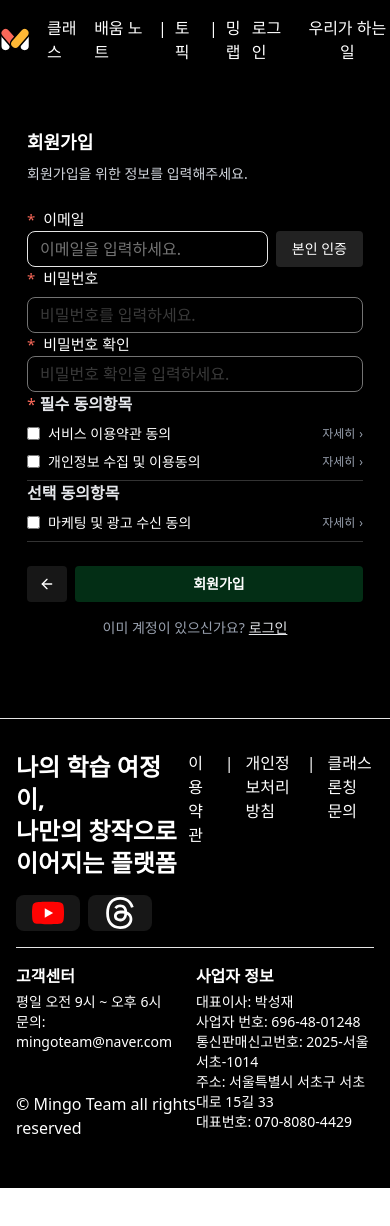
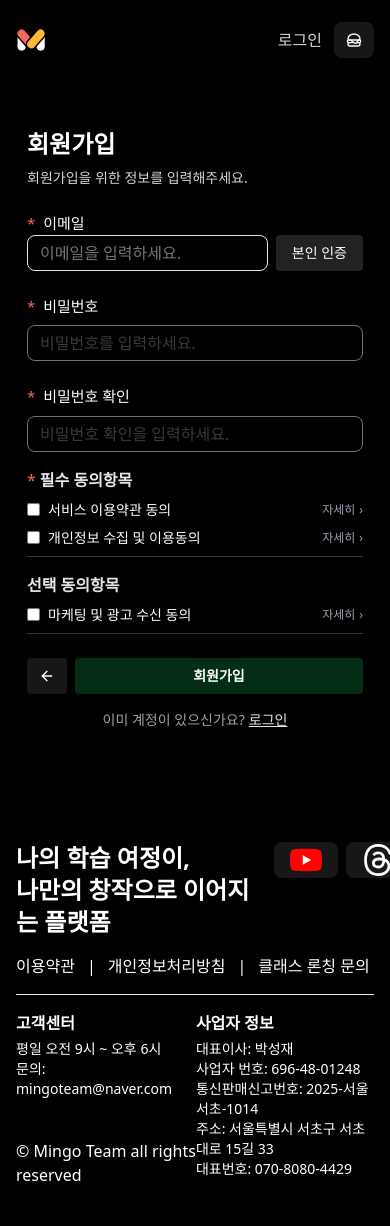
Before and after one commit to tenjung/mingo-clone, a React (Vite) app: page /sign-up in a window 390 px wide. Shown: the top 1226 px of the page. Before the commit the page ends 1188 px from the top, so only its background shows below. Built offline with nearby package versions, Linux system fonts and the light colour scheme.

Commit message:
11-15 sign-in / sign-up

```diff
--- a/src/App.tsx
+++ b/src/App.tsx
@@ -1,9 +1,14 @@
+import AuthLayout from "./components/common/AuthLayout";
 import { Button } from "./components/ui/button";
 import SignIn from "./pages/auth/sign-in";
 import { defineConfig } from "eslint/config";
 
 function App() {
-  return <div>defineConfig</div>;
+  return (
+    <div>
+      <AuthLayout />
+    </div>
+  );
 }
 
 export default App;
--- a/src/components/common/AuthLayout.tsx
+++ b/src/components/common/AuthLayout.tsx
@@ -1,3 +1,4 @@
+import { Hamburger } from "lucide-react";
 import { Button } from "../ui/button";
 import { Outlet } from "react-router-dom";
 
@@ -5,12 +6,12 @@ function AuthLayout() {
   return (
     <div className="flex flex-col min-h-screen bg-black text-white">
       {/* 헤더-------------------------------- */}
-      <header className="flex items-center justify-center h-20 w-full ">
+      <header className="flex items-center justify-center h-20 w-full px-4">
         <div className="flex items-center justify-between w-full max-w-[1328px]">
           <div className="flex gap-4">
             <img src="src\assets\logo-sm.svg" alt="logo" />
 
-            <nav className="flex gap-2">
+            <nav className="hidden sm:flex gap-2">
               <a href="#">클래스</a>
               <a href="#">배움 노트</a>
               <span>|</span>
@@ -20,8 +21,15 @@ function AuthLayout() {
             </nav>
           </div>
           <div className="flex items-center gap-3">
-            <a href="#">로그인</a>
-            <button>우리가 하는일</button>
+            <a href="/sign-in" className="text-gray-300">
+              로그인
+            </a>
+            <a href="/sign-in" className="hidden sm:flex text-gray-300">
+              우리가 하는일
+            </a>
+            <Button className="sm:hidden flex fill-gray-300">
+              <Hamburger />
+            </Button>
           </div>
         </div>
       </header>
@@ -32,12 +40,12 @@ function AuthLayout() {
       </main>
 
       {/* 푸터---------------------------------- */}
-      <footer className="w-full mt-8 border-t">
+      <footer className="w-full mt-8">
         <div className="max-w-[1328px] mx-auto px-4 py-8">
           {/* 1번재 줄 */}
-          <div className="flex items-start justify-between mb-4">
+          <div className="flex flex-col sm:flex-row items-start justify-between mb-4">
             {/* 좌상단 */}
-            <div className="flex flex-col gap-4">
+            <div className="flex flex-row sm:flex-col gap-4">
               <span className="font-bold text-2xl">
                 나의 학습 여정이, <br />
                 나만의 창작으로 이어지는 플랫폼
@@ -47,13 +55,12 @@ function AuthLayout() {
                   <img src="src/assets/youtube.svg" alt="" className="w-8 h-8" />
                 </Button>
                 <Button>
-                  {" "}
                   <img src="src/assets/threads.svg" alt="" className="w-8 h-8" />
                 </Button>
               </div>
             </div>
-
-            <div className="flex items-start gap-3">
+            {/* 이용약관 */}
+            <div className="flex sm:flex-row items-start gap-3 mt-4 sm:mt-0">
               <a href="">이용약관</a>
               <span>|</span>
               <a href="">개인정보처리방침</a>
--- a/src/pages/auth/sign-in.tsx
+++ b/src/pages/auth/sign-in.tsx
@@ -41,9 +41,9 @@ function SignIn() {
         </div>
 
         {/* 회원가입 */}
-        <p className="text-center text-sm ">
+        <p className="text-center text-sm text-gray-400">
           계정이 없으신가요?{" "}
-          <a href="#" className="underline">
+          <a href="/sign-up" className="underline">
             회원가입
           </a>
         </p>
--- a/src/pages/auth/sign-up.tsx
+++ b/src/pages/auth/sign-up.tsx
@@ -6,12 +6,14 @@ function SignUp() {
   return (
     <div className="min-w-sm mx-auto py-8 px-6 bg-black text-white">
       {/* 제목 */}
-      <div className="mb-6">
-        <h1 className="text-lg font-bold mb-2">회원가입</h1>
+      <div className="space-y-2 mb-6">
+        <h1 className="font-bold text-2xl">회원가입</h1>
         <p className="text-sm text-gray-300">회원가입을 위한 정보를 입력해주세요.</p>
       </div>
 
       <form className="">
+        {/* 인풋 묶음 */}
+        <div className="space-y-6">
           {/* 이메일 입력 */}
           <div className="">
             <label htmlFor="email" className="block text-[15px] font-medium">
@@ -30,24 +32,24 @@ function SignUp() {
             <label htmlFor="password" className="block text-[15px] font-medium">
               <span className="text-[#f96859] mr-1">*</span> 비밀번호
             </label>
-          <div className="relative flex items-center">
+            <div className="">
               <Input type="password" id="password" placeholder="비밀번호를 입력하세요." disabled />
             </div>
           </div>
 
           {/* 비밀번호 확인 */}
-        <div className="">
+          <div className="space-y-2">
             <label htmlFor="confirmPassword" className="block text-[15px] font-medium">
               <span className="text-[#f96859] mr-1">*</span> 비밀번호 확인
             </label>
-          <div className="relative flex items-center">
+            <div className="flex items-center">
               <Input type="password" id="confirmPassword" placeholder="비밀번호 확인을 입력하세요." disabled />
-            <button type="button" className="absolute right-2 top-2 text-gray-500" disabled aria-label="비밀번호 표시 토글"></button>
+            </div>
           </div>
         </div>
 
         {/* 필수 동의 */}
-        <div>
+        <div className="mt-4">
           <span className="text-[#f96859] mr-1 text-base">*</span>
           <span className="text-gray-200 font-semibold">필수 동의항목</span>
           <div className="mt-2 space-y-2 border-b border-[#333] pb-2">
@@ -73,7 +75,7 @@ function SignUp() {
         </div>
 
         {/* 선택 동의 */}
-        <div>
+        <div className="mt-4">
           <span className="text-gray-200 font-semibold">선택 동의항목</span>
           <div className="mt-2 space-y-2 border-b border-[#333] pb-2">
             <div className="flex justify-between items-center">
```
Lines whose indentation alone changed are shown as unchanged.
